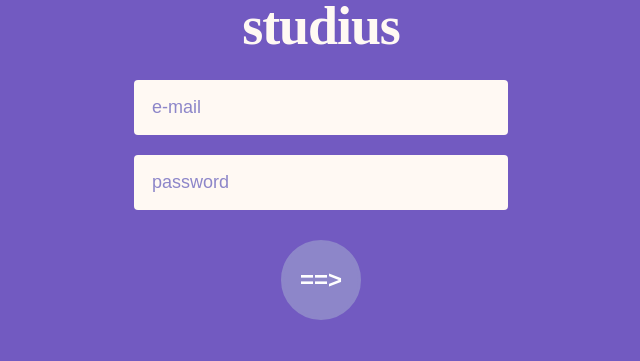
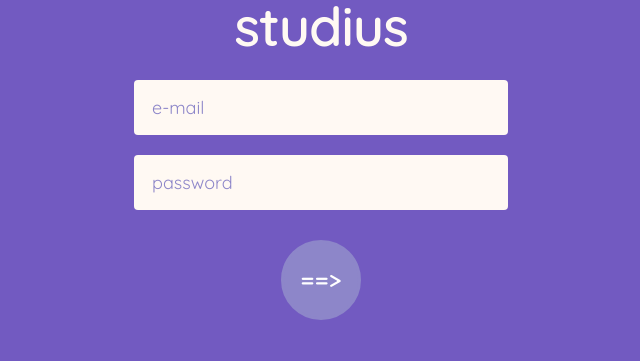
Before and after one commit to markzcheng/studius, a React (Create React App) app in the folder studius/: page / in a window 1280 px wide. Shown: the part 242-603 px from the top of the page, without its empty margins (319-959 px from the left). Built offline with nearby package versions, Linux system fonts and the light colour scheme; no server answers.

Commit message:
Custom font css

```diff
--- a/studius/src/App.css
+++ b/studius/src/App.css
@@ -1 +1,6 @@
 @import "./Assets/colors.css";
+@import url('https://fonts.googleapis.com/css2?family=Quicksand:wght@400;600&display=swap');
+
+* {
+    font-family: 'Quicksand', sans-serif;
+}
```
